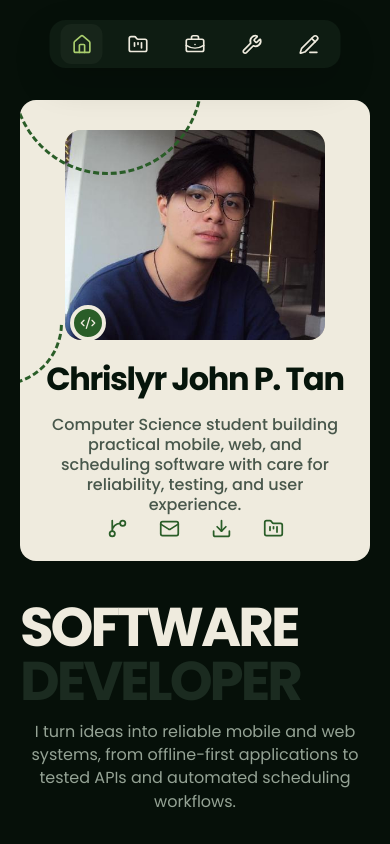
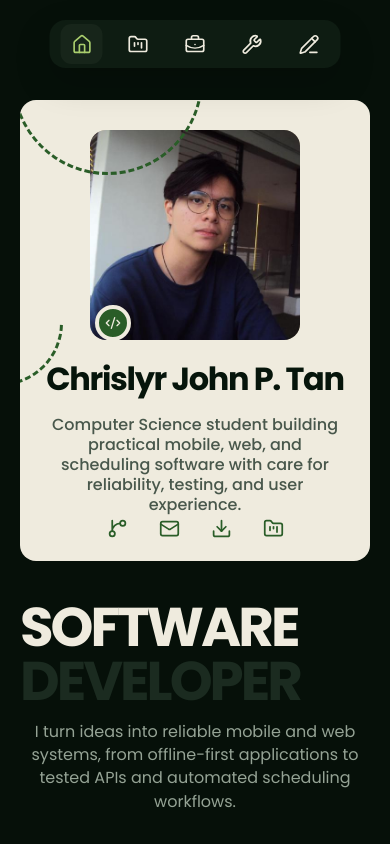
Before and after one commit to choonhows/choonhows.github.io, a React (Vite) app: page / in a window 390 px wide. Shown: the top 844 px of the page. Built offline with nearby package versions, Linux system fonts and the light colour scheme.

Commit message:
style: square profile portrait

```diff
--- a/src/styles.css
+++ b/src/styles.css
@@ -143,8 +143,8 @@ img { display: block; max-width: 100%; }
 .profile-portrait {
   position: relative;
   width: 240px;
-  height: 284px;
-  flex: 0 0 284px;
+  height: 240px;
+  flex: 0 0 240px;
   margin: 30px auto 0;
   overflow: hidden;
   border-radius: 16px;
@@ -408,7 +408,7 @@ a.contact-row:hover .contact-action svg, button.contact-row:hover .contact-actio
     left: -83px;
     clip-path: polygon(50% 50%, 100% 50%, 100% 100%, 50% 100%);
   }
-  .profile-portrait { width: calc(100% - 90px); height: 210px; flex-basis: 210px; margin-top: 30px; }
+  .profile-portrait { width: 210px; height: 210px; flex-basis: 210px; margin-top: 30px; }
   .profile-portrait img { object-position: 64% 42%; }
   .portrait-badge { left: 5px; bottom: -1px; }
   .profile-copy { padding: 22px 24px 24px; }
@@ -480,7 +480,6 @@ a.contact-row:hover .contact-action svg, button.contact-row:hover .contact-actio
 
 @media (max-width: 360px) {
   .portfolio-shell { width: calc(100% - 24px); }
-  .profile-portrait { width: calc(100% - 64px); }
   .profile-copy h1 { font-size: 28px; }
   .hero-section .split-heading,
   .projects-section > .split-heading,
```
